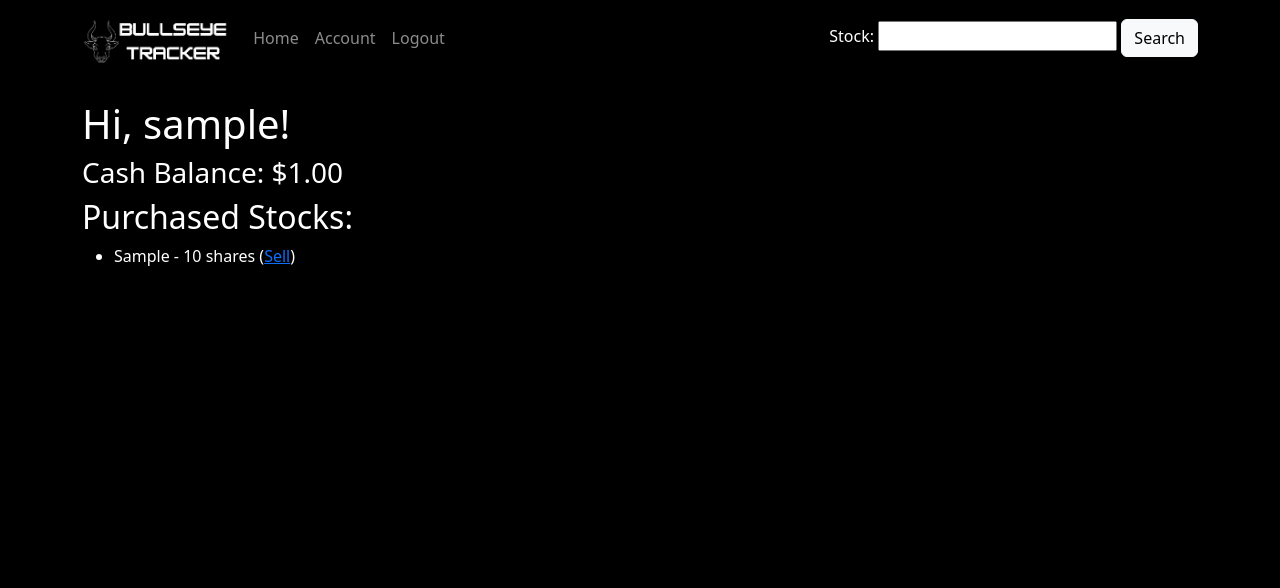
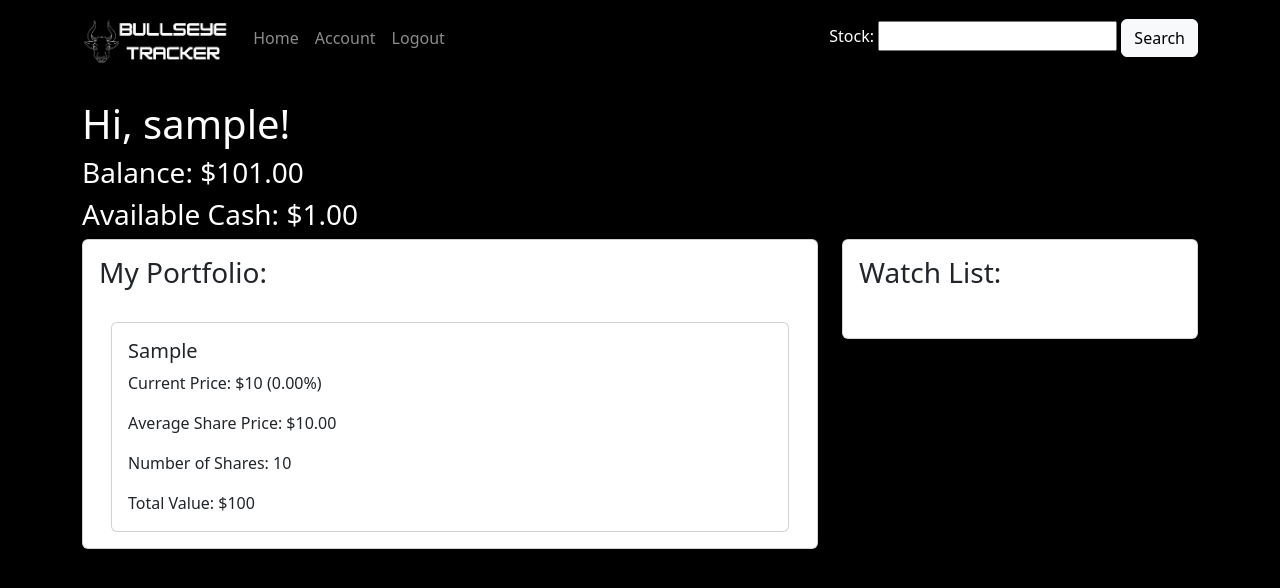
Before and after one commit to aturner1995/stock-trader, a Django app: page /profile/ in a window 1280 px wide. Shown: the top 588 px of the page. Run offline with Django 4.2, Linux system fonts and the light colour scheme; a user stored in the database is signed in; tables that the repository leaves empty hold one stand-in row (values such as "Sample post"); a database or web service that is not in the repository returns one stand-in record (values such as "Sample title"); data that the repository does not hold is empty; parts of the project's set-up code (start-up, migrations or seed data) failed here and were passed over.

Commit message:
added watchlist, profile value, a simple homepage

```diff
--- a/dashboard/models.py
+++ b/dashboard/models.py
@@ -2,13 +2,27 @@ from django.db import models
 
 from django.contrib.auth.models import User
 
-class Profile(models.Model):
-    user = models.OneToOneField(User, on_delete=models.CASCADE)
-    cash = models.DecimalField(max_digits=10, decimal_places=2, default=100000.00)
+class WatchlistStock(models.Model):
+    user = models.ForeignKey(User, on_delete=models.CASCADE)
+    symbol = models.CharField(max_length=10)
+    added_date = models.DateField(auto_now_add=True)
 
 class Stock(models.Model):
     user = models.ForeignKey(User, on_delete=models.CASCADE)
     symbol = models.CharField(max_length=10)
-    purchase_price = models.DecimalField(max_digits=10, decimal_places=2)
+    average_purchase_price = models.DecimalField(max_digits=10, decimal_places=2)
     quantity = models.PositiveIntegerField()
     purchase_date = models.DateField(auto_now_add=True)
+
+class Profile(models.Model):
+    user = models.OneToOneField(User, on_delete=models.CASCADE)
+    cash = models.DecimalField(max_digits=10, decimal_places=2, default=100000.00)
+    watchlist = models.ManyToManyField(WatchlistStock)
+
+class Transaction(models.Model):
+    stock = models.ForeignKey(Stock, on_delete=models.SET_NULL, null=True)
+    stock_symbol = models.CharField(max_length=10,default='')
+    transaction_date = models.DateTimeField(auto_now_add=True)
+    quantity = models.PositiveIntegerField()
+    purchase_price = models.DecimalField(max_digits=10, decimal_places=2)
+    purchase = models.BooleanField(default=False)
--- a/dashboard/static/styles.css
+++ b/dashboard/static/styles.css
@@ -3,15 +3,17 @@ body {
     color: white;
 }
 
-.navbar-toggler, .navbar-toggler-icon {
-   border-color: white !important;
+.navbar-toggler,
+.navbar-toggler-icon {
+    border-color: white !important;
 }
 
 .nav-img {
     height: 50px !important;
 }
 
-.card-img-top, .img-col {
+.card-img-top,
+.img-col {
     height: 50px !important;
 }
 
@@ -19,6 +21,24 @@ body {
     display: flex;
 }
 
-.helplist, .errorlist {
+.helplist,
+.errorlist {
     display: none;
 }
+
+.stock-card {
+    text-decoration: none !important;
+}
+
+.stock-card:hover {
+    border-color: black;
+}
+
+.hero-image {
+    background-image: url('hero2.png');
+    height: 80vh;
+    background-size: cover;
+    display: flex;
+    align-items: center;
+    justify-content: center;
+}
--- a/dashboard/templates/profile.html
+++ b/dashboard/templates/profile.html
@@ -3,16 +3,46 @@
 {% block content %}
 
 <h1>Hi, {{ profile.user.username }}!</h1>
-<h3>Cash Balance: ${{ profile.cash }}</h3>
-
-<h2>Purchased Stocks:</h2>
-<ul>
-  {% for stock in profile.user.stock_set.all %}
-  <li>
-    {{ stock.symbol }} - {{ stock.quantity }} shares
-    (<a href="{% url 'sell_stock' stock.id %}">Sell</a>)
-  </li>
-  {% endfor %}
-</ul>
+<h3>Balance: ${{ total_value }}</h3>
+<h3>Available Cash: ${{ profile.cash }}</h3>
+<div class="row">
+  <div class="col-md-8">
+    <div class="card">
+      <h3 class="my-3 mx-3">My Portfolio:</h3>
+      <div class="row m-3">
+        {% for stock in stocks %}
+        <div class="col">
+          <a class="card stock-card" href="{% url 'stock' stock.symbol %}">
+            <div class="card-body">
+              <h5 class="card-title">{{ stock.symbol }}</h5>
+              <p class="card-text">Current Price: ${{ stock.current_price }} ({{ stock.change }}%)</p>
+              <p class="card-text">Average Share Price: ${{ stock.average_purchase_price }}</p>
+              <p class="card-text">Number of Shares: {{ stock.quantity }}</p>
+              <p class="card-text">Total Value: ${{ stock.value }}</p>
+            </div>
+          </a>
+        </div>
+        {% endfor %}
+      </div>
+    </div>
+  </div>
+  <div class="col-md-4">
+    <div class="card">
+      <h3 class="my-3 mx-3">Watch List:</h3>
+      <div class="row m-3">
+        {% for stock in watch %}
+        <div class="col">
+          <a href="{% url 'stock' stock.symbol %}" class="card stock-card">
+            <div class="card-body">
+              <h5>{{ stock.symbol }}</h5>
+              <p>${{ stock.current_price }}</p>
+            </div>
+          </a>
+        </div>
+        {% endfor %}
+      </div>
+    </div>
+  </div>
+</div>
 
 {% endblock %}
--- a/dashboard/urls.py
+++ b/dashboard/urls.py
@@ -7,6 +7,7 @@ urlpatterns = [
     path('login/', views.login_request, name='login'),
     path('logout/', views.logout_request, name='logout'),
     path('profile/', views.profile, name='profile'),
+    path('watchlist-toggle/<str:stock_symbol>/', views.watchlist_toggle, name='watchlist_toggle'),
     path('sell/<int:stock_id>/', views.sell_stock, name='sell_stock'),
-    path('<str:stock_symbol>/', views.stock, name='stock')
+    path('<str:stock_symbol>/', views.stock, name='stock'),
 ]
--- a/dashboard/views.py
+++ b/dashboard/views.py
@@ -1,7 +1,7 @@
 from django.shortcuts import render, redirect
 from django.http import HttpResponseRedirect
 from .forms import StockForm, NewUserForm, BuyStockForm
-from .models import Profile, Stock
+from .models import Profile, Stock, Transaction, WatchlistStock
 from .fetchData import get_stock_data, get_stock_news, get_current_stock_price
 import plotly.graph_objs as go
 import plotly.io as pio
@@ -64,8 +64,28 @@ def profile(request):
     user = request.user
     context = {}
 
-    context['profile'] = Profile.objects.get(user=user)
+    profile = Profile.objects.get(user=user)
+    context['profile'] = profile
+    total_value = profile.cash
+
+    stocks = profile.user.stock_set.all()
+    watchlist = profile.watchlist.all()
+
+    for stock in stocks:
+        current_price = get_current_stock_price(stock.symbol)
+        stock.current_price = round(current_price["trades"][stock.symbol]["p"],2)
+        stock.change = round((Decimal(stock.current_price) - (stock.average_purchase_price))/(stock.average_purchase_price)*100, 2)
+        stock.value = round(stock.current_price * stock.quantity, 2)
+        total_value += Decimal(stock.value)
+
+    for stock in watchlist:
+        current_price = get_current_stock_price(stock.symbol)
+        stock.current_price = round(current_price["trades"][stock.symbol]["p"],2)
+
+    context['stocks'] = stocks
+    context['watch'] = watchlist
     context['form'] = StockForm()
+    context['total_value'] = round(total_value, 2)
 
     return render(request, 'profile.html', context)
 
@@ -73,23 +93,35 @@ def stock(request, stock_symbol):
     context = {}
     context['stock'] = stock_symbol
     close_prices = []
+    user = request.user
+    existing_stock = Stock.objects.filter(user=user, symbol=stock_symbol).first()
 
     if request.method == 'POST':
         form = BuyStockForm(request.POST, initial={'stock_symbol': stock_symbol})
         close_prices, timestamps = get_stock_data(stock_symbol, '1D')
         if form.is_valid():
             # Process stock buying
-            user = request.user
             quantity = form.cleaned_data['quantity']
             price = Decimal(get_current_stock_price(stock_symbol)["trades"][stock_symbol]["p"])
             total_price = price * Decimal(quantity)
-            print(user.profile.cash)
+
             if user.profile.cash >= total_price:
+                if existing_stock:
+                    total_cost = existing_stock.average_purchase_price * existing_stock.quantity
+                    total_cost += total_price
+                    existing_stock.quantity += quantity
+                    existing_stock.average_purchase_price = total_cost / existing_stock.quantity
+                    existing_stock.save()
+                else:
+                    purchase = Stock(user=user, symbol=stock_symbol, quantity=quantity, average_purchase_price=price)
+                    purchase.save()
+
+                transaction = Transaction(stock=existing_stock or purchase, stock_symbol=stock_symbol, quantity=quantity, purchase_price=price, purchase=True)
+                transaction.save()
                 user.profile.cash -= total_price
                 user.profile.save()
-                transaction = Stock(user=user, symbol=stock_symbol, quantity=quantity, purchase_price=price)
-                transaction.save()
                 messages.success(request, f"You bought {quantity} shares of {stock_symbol} successfully.")
+
             else:
                 messages.error(request, "Insufficient balance to make the purchase.")
     else:
@@ -104,6 +136,10 @@ def stock(request, stock_symbol):
     context['news'] = get_stock_news(stock_symbol)
     context['form'] = form
     context['buystockform'] = BuyStockForm(initial={'stock_symbol': stock_symbol})
+    context['existing_stock'] = existing_stock
+    watchlist = Profile.objects.get(user=user).watchlist.all()
+    watchlist_symbols = [item.symbol for item in watchlist]
+    context['watchlist_symbols'] = watchlist_symbols
     # Calculate price change and percentage change from open to current price
     if close_prices:
         open_price = close_prices[0]
@@ -143,10 +179,15 @@ def sell_stock(request, stock_id):
             user = request.user
             user.profile.cash += total_price
             user.profile.save()
+            transaction = Transaction(stock=stock, stock_symbol=stock.symbol, quantity=quantity, purchase_price=price, purchase=False)
+            transaction.save()
 
             # Update stock record
             stock.quantity -= quantity
-            stock.save()
+            if stock.quantity == 0:
+                stock.delete()
+            else:
+                stock.save()
 
             messages.success(request, f"You sold {quantity} shares of {stock.symbol} successfully.")
             return redirect('profile')
@@ -154,3 +195,19 @@ def sell_stock(request, stock_id):
             messages.error(request, "Invalid quantity or insufficient shares for selling.")
 
     return render(request, 'sell_stock.html', {'stock': stock})
+
+
+def watchlist_toggle(request, stock_symbol):
+    existing_stock = WatchlistStock.objects.filter(user=request.user, symbol=stock_symbol).first()
+
+    if request.method == 'POST':
+        profile = Profile.objects.get(user=request.user)
+
+        if existing_stock:
+            profile.watchlist.remove(existing_stock)
+            existing_stock.delete()
+        else:
+            watchlist_stock = WatchlistStock.objects.create(user=request.user, symbol=stock_symbol)
+            profile.watchlist.add(watchlist_stock)
+
+    return redirect('stock', stock_symbol=stock_symbol)
```
Also changed, not shown: dashboard/templates/index.html (+13 -1 lines), dashboard/templates/stock.html (+28 -2 lines), dashboard/migrations/0004_rename_purchase_price_stock_average_purchase_price_and_more.py (added), dashboard/migrations/0005_transaction_purchase.py (added), dashboard/migrations/0006_transaction_stock_symbol_alter_transaction_stock.py (added), dashboard/migrations/0007_profile_watchlist.py (added), dashboard/migrations/0008_remove_profile_watchlist.py (added), dashboard/migrations/0009_profile_watchlist.py (added), dashboard/migrations/0010_watchliststock_alter_profile_watchlist.py (added), dashboard/static/heart-outlined.png (added), dashboard/static/heart-solid.png (added), dashboard/static/hero.jpg (added), dashboard/static/hero2.png (added), 1 other file.
